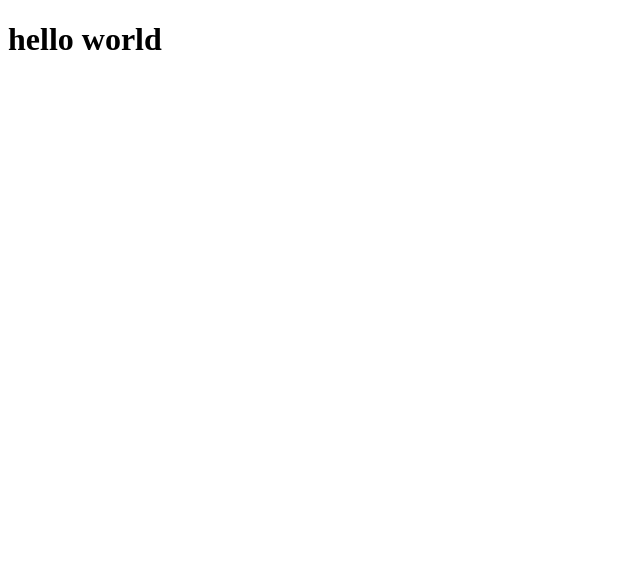
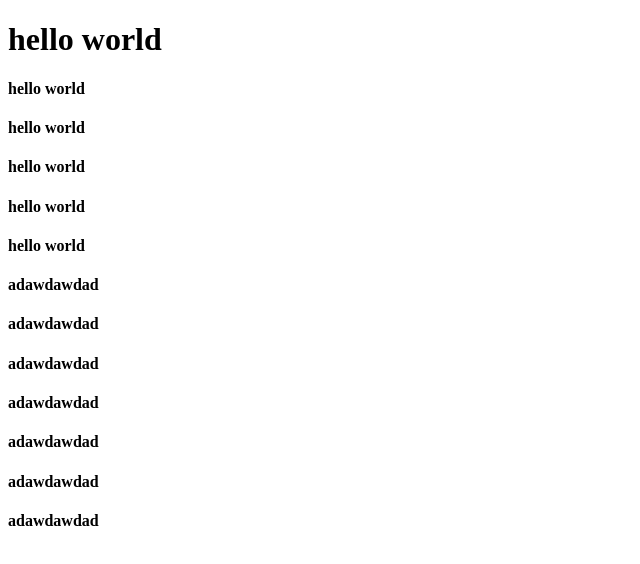
Before and after one commit to YuYu1315926/Hellow_world, a plain HTML site: page index.html in a window 1280 px wide. Shown: the whole page, without its empty margins (0-640 px from the left). Drawn offline with Linux system fonts and the light colour scheme.

Commit message:
这是修改后的提交

```diff
--- a/index.html
+++ b/index.html
@@ -6,5 +6,17 @@
 </head>
 <body>
     <h1>hello world</h1>
+    <h4>hello world</h4>
+    <h4>hello world</h4>
+    <h4>hello world</h4>
+    <h4>hello world</h4>
+    <h4>hello world</h4>
+    <h4>adawdawdad</h4>
+    <h4>adawdawdad</h4>
+    <h4>adawdawdad</h4>
+    <h4>adawdawdad</h4>
+    <h4>adawdawdad</h4>
+    <h4>adawdawdad</h4>
+    <h4>adawdawdad</h4>
 </body>
 </html>
```
